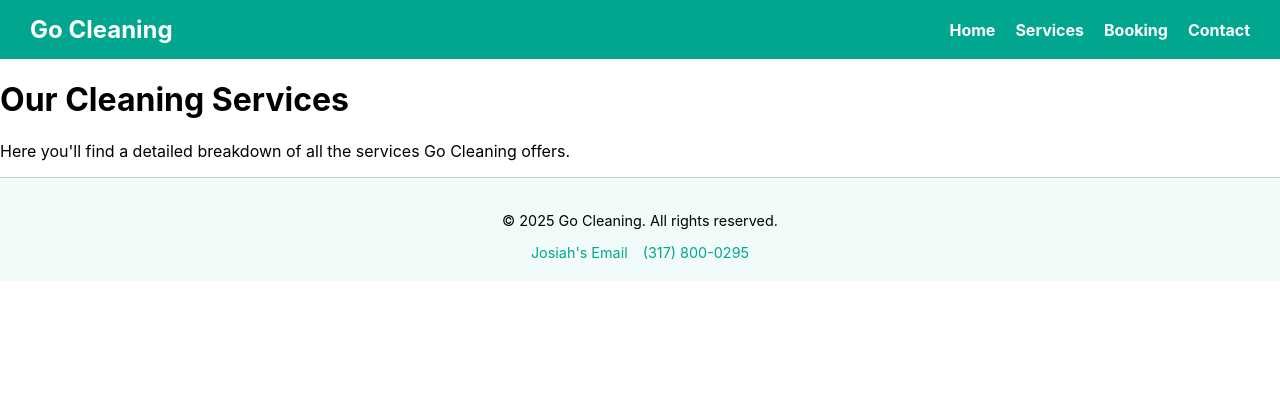
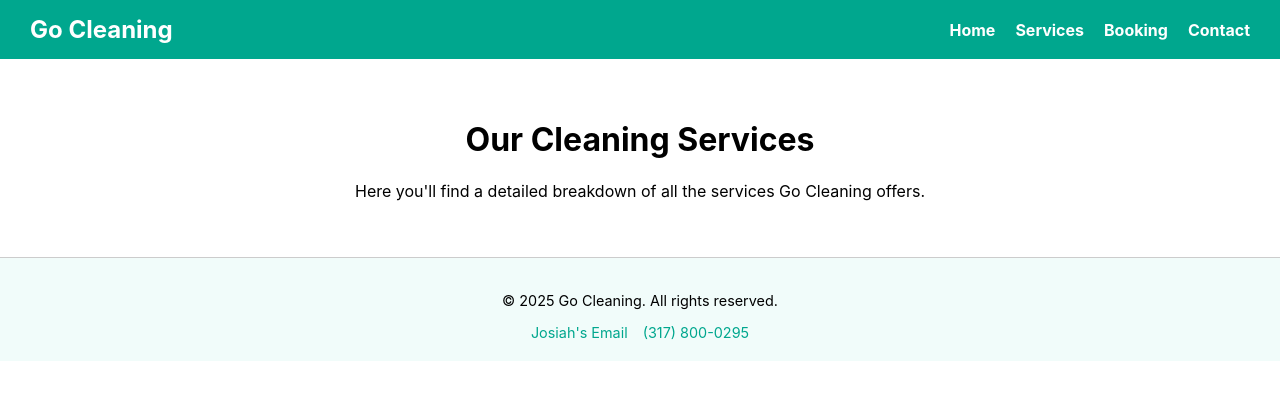
Before and after one commit to skirks08/go-cleaning, a React (Create React App) app: page /services in a window 1280 px wide. Shown: the top 400 px of the page. Built offline with nearby package versions, Linux system fonts and the light colour scheme.

Commit message:
styled services page

```diff
--- a/src/pages/Services.css
+++ b/src/pages/Services.css
@@ -0,0 +1,4 @@
+.services-page {
+  padding: 40px 20px;
+  text-align: center;
+}
```
